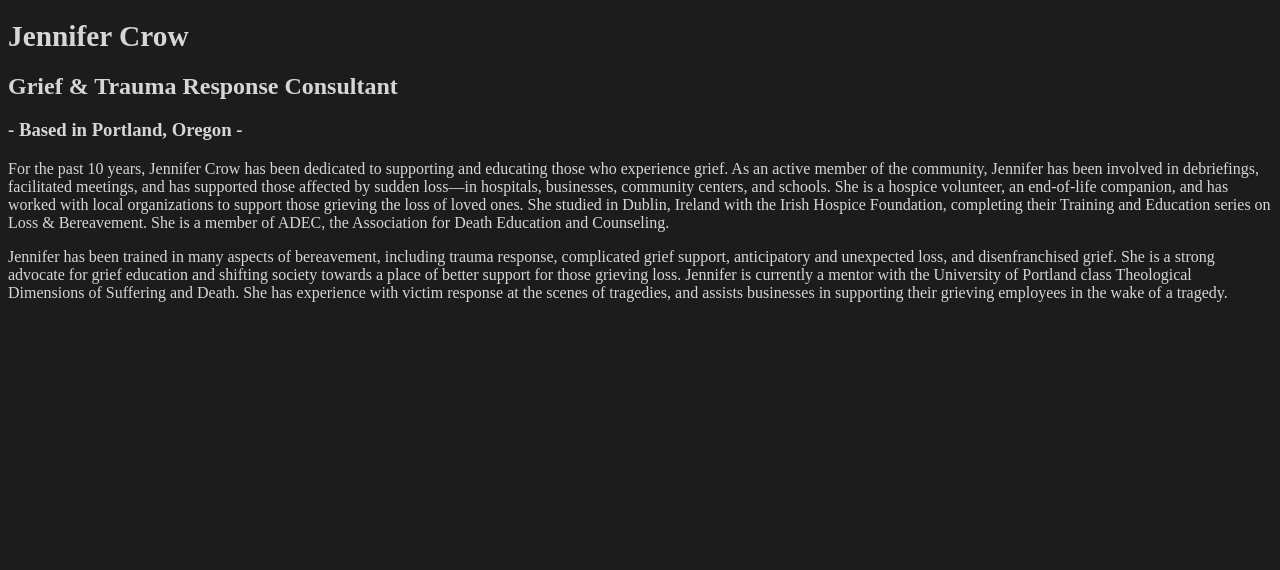
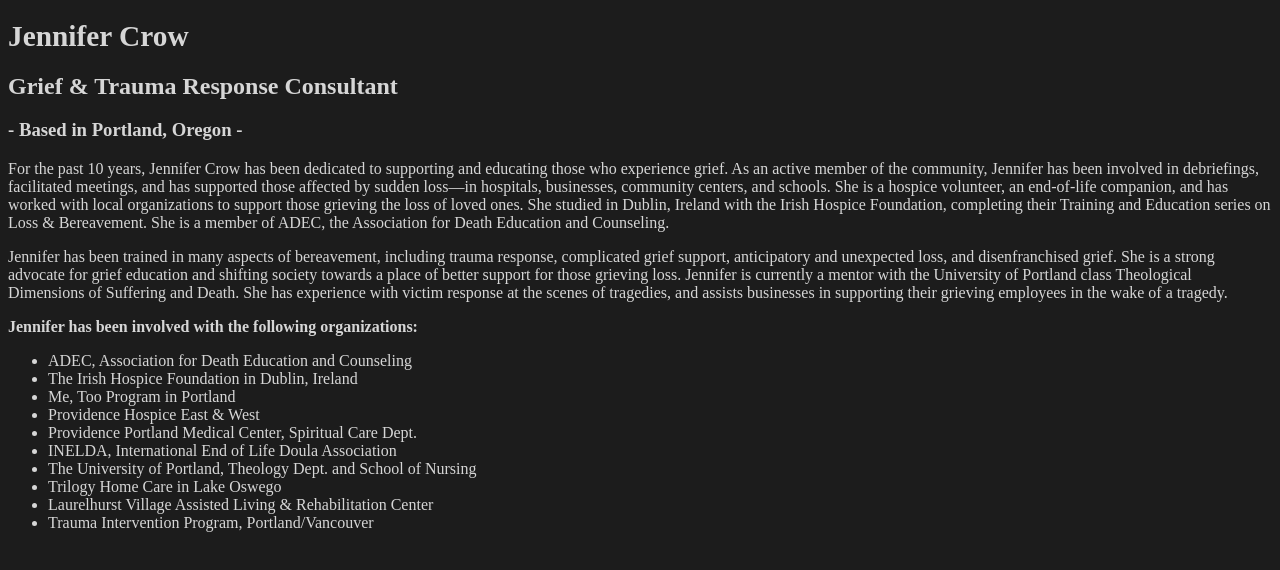
Before and after one commit to Jennifercrow/jennifercrow.github.io, a plain HTML site: page index.html in a window 1280 px wide. Drawn offline with Linux system fonts and the light colour scheme.

Commit message:
Added involved orgs

```diff
--- a/index.html
+++ b/index.html
@@ -7,6 +7,7 @@
      <link rel="stylesheet" href="style.css" type="text/css">
   </head>
   <body>
+    <div class="container" id="page">
     <h1>Jennifer Crow</h1>
     <h2>Grief &amp; Trauma Response Consultant</h2>
     <h3>- Based in Portland, Oregon -</h3>
@@ -16,5 +17,21 @@
     <p>
       Jennifer has been trained in many aspects of bereavement, including trauma response, complicated grief support, anticipatory and unexpected loss, and disenfranchised grief. She is a strong advocate for grief education and shifting society towards a place of better support for those grieving loss. Jennifer is currently a mentor with the University of Portland class Theological Dimensions of Suffering and Death. She has experience with victim response at the scenes of tragedies, and assists businesses in supporting their grieving employees in the wake of a tragedy.
     </p>
+    <p>
+      <b>Jennifer has been involved with the following organizations:</b>
+      <ul>
+        <li>ADEC, Association for Death Education and Counseling</li>
+        <li>The Irish Hospice Foundation in Dublin, Ireland</li>
+        <li>Me, Too Program in Portland</li>
+        <li>Providence Hospice East & West</li>
+        <li>Providence Portland Medical Center, Spiritual Care Dept.</li>
+        <li>INELDA, International End of Life Doula Association</li>
+        <li>The University of Portland, Theology Dept. and School of Nursing</li>
+        <li>Trilogy Home Care in Lake Oswego</li>
+        <li>Laurelhurst Village Assisted Living & Rehabilitation Center</li>
+        <li>Trauma Intervention Program, Portland/Vancouver</li>
+    </ul>
+    </p>
+    </div>
   </body>
 </html>
```
